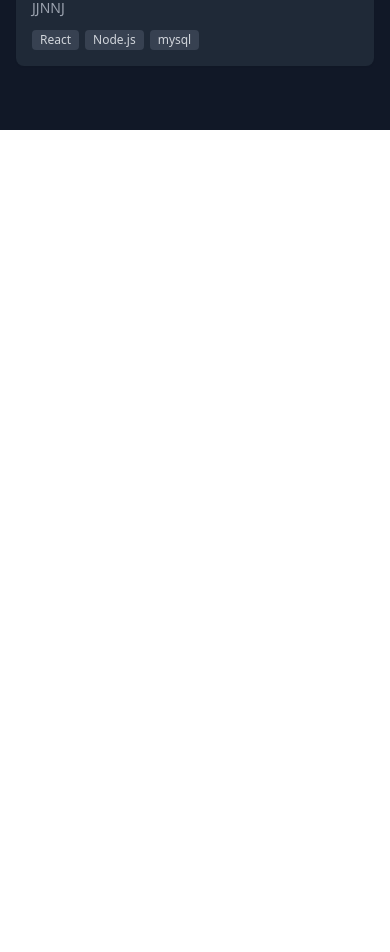
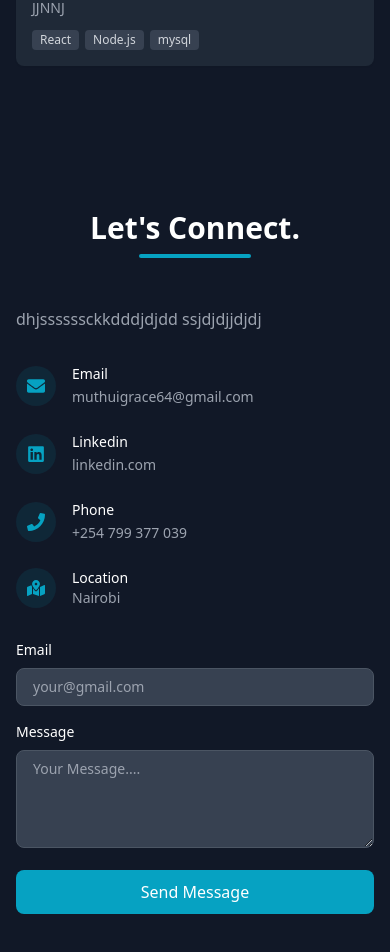
Before and after one commit to gragra-kj/GracePortfolio, a React app in the folder frontend/: page / in a window 390 px wide. Shown: the part 5680-6632 px from the top of the page. Before the commit the page ends 5810 px from the top, so only its background shows below. Built offline with nearby package versions, Linux system fonts and the light colour scheme; the HTML template or start-up script is replaced by a standard one.

Commit message:
contact section and contact form

```diff
--- a/frontend/src/App.jsx
+++ b/frontend/src/App.jsx
@@ -131,6 +131,7 @@ import Certificate from "./components/Certificate";
 import AboutSection from "./components/AboutSection";
 import Experience from "./components/Experience";
 import Projects from "./components/Projects";
+import ContactSection from "./components/ContactSection";
 const App = () => {
   useEffect(()=>{
     Aos.init({
@@ -148,6 +149,7 @@ const App = () => {
       <AboutSection/>
       <Experience/>
       <Projects/>
+      <ContactSection/>
 
     </div>
   );
--- /dev/null
+++ b/frontend/src/components/ContactSection.jsx
@@ -0,0 +1,160 @@
+import React from "react";
+import {
+  FaEnvelope,
+  FaLinkedin,
+  FaMapMarkedAlt,
+  FaPhone,
+} from "react-icons/fa";
+
+const ContactSection = () => {
+  const contactInfo = [
+    {
+      id: 1,
+      icon: FaEnvelope,
+      title: "Email",
+      value: "muthuigrace64@gmail.com",
+      link: "mailto:muthuigrace64@gmail.com",
+    },
+    {
+      id: 2,
+      icon: FaLinkedin,
+      title: "Linkedin",
+      value: "linkedin.com",
+      link: "#",
+    },
+    {
+      id: 3,
+      icon: FaPhone,
+      title: "Phone",
+      value: "+254 799 377 039",
+      link: "tel:+254 799 377 039",
+    },
+    {
+      id: 4,
+      icon: FaMapMarkedAlt,
+      title: "Location",
+      value: "Nairobi",
+      link: null,
+    },
+  ];
+  return (
+    <section className="py-20 bg-gray-900" id="contact">
+      <div className="container mx-auto px-4 max-w-6xl">
+        <div className="text-center mb-12">
+          <h2
+            className="text-3xl md:text-5xl font-extrabold text-white
+                mb-2"
+          >
+            Let's Connect.
+          </h2>
+          <div className="w-28 h-1 bg-primary mx-auto mt-2 rounded-2xl"></div>
+        </div>
+        <div className="grid md:grid-cols-2 gap-8">
+          <div>
+            <p className="text-gray-400 mb-8 leading-relaxed">
+              dhjssssssckkdddjdjdd ssjdjdjjdjdj
+            </p>
+            <div className="space-y-6">
+              {contactInfo.map((info) => {
+                const Icon = info.icon;
+                return (
+                  <div
+                    key={info.id}
+                    className="
+                                flex items-center gap-4 group"
+                  >
+                    <div
+                      className="w-10 h-10 rounded-full
+                                    bg-primary/10 flex items-center justify-center
+                                    group-hover:bg-primary/20 transition-colors"
+                    >
+                      <Icon size={18} className="text-primary" />
+                    </div>
+                    <div>
+                      <h4 className="text-white font-medium text-sm">
+                        {info.title}
+                      </h4>
+                      {info.link ? (
+                        <a
+                          href={info.link}
+                          className="
+                                    text-gray-400 text-sm hover:text-primary
+                                    transition-colors"
+                          target={
+                            info.title === "Location" ? "_self" : "_blank"
+                          }
+                          rel={
+                            info.title === "Location"
+                              ? ""
+                              : "noopener noreferrer"
+                          }
+                        >
+                          {info.value}
+                        </a>
+                      ) : (
+                        <p className="text-gray-400 text-sm">{info.value}</p>
+                      )}
+                    </div>
+                  </div>
+                );
+              })}
+            </div>
+          </div>
+          {/*Contact form */}
+          <div className="mb-4">
+            <form action="">
+              <div className="mb-4">
+                <label
+                  htmlFor="Email"
+                  className="
+                    text-white block mb-2 text-sm font-medium"
+                >
+                  Email
+                </label>
+                <input
+                  type="email"
+                  id="email"
+                  className="w-full px-4 py-2 bg-gray-700
+                    border border-gray-600 rounded-lg
+                    text-white text-sm focus:outline-none focus:border-primary
+                    transition-colors"
+                  placeholder="your@gmail.com"
+                  required
+                />
+              </div>
+              <div className="mb-4">
+                <label
+                  htmlFor="message"
+                  className="
+                    text-white block mb-2 text-sm font-medium"
+                >
+                  Message
+                </label>
+                <textarea
+                  id="message"
+                  className="w-full px-4 py-2 bg-gray-700
+                    border border-gray-600 rounded-lg
+                    text-white text-sm focus:outline-none focus:border-primary
+                    transition-colors"
+                  placeholder="Your Message...."
+                  rows="4"
+                  required
+                />
+              </div>
+              <button
+                type="submit"
+                className="w-full px-6 py-2.5 bg-primary text-white
+              rounded-lg font-medium hover:bg-primary/80
+              "
+              >
+                Send Message
+              </button>
+            </form>
+          </div>
+        </div>
+      </div>
+    </section>
+  );
+};
+
+export default ContactSection;
--- a/frontend/src/components/Header.jsx
+++ b/frontend/src/components/Header.jsx
@@ -1,4 +1,4 @@
-import React, { useState } from 'react'
+import  { useState } from 'react'
 import {Menu, X} from 'lucide-react'
 
 const Header = () => {
@@ -35,8 +35,8 @@ const Header = () => {
                         </li>
                     ))}
                 </ul>
-                <button onClick={()=>scrollToSection('#section')} className='bg-primary hover:bg-primary/90 text-white px-6 py-2.5 rounded-lg text-base font-semibold transition-all'>
-                    Contact Me
+                <button onClick={()=>scrollToSection('#contact')} className='bg-primary hover:bg-primary/90 text-white px-6 py-2.5 rounded-lg text-base font-semibold transition-all'>
+                    Contact
                 </button>
             </nav>
             {/*Mobile Menu */}
--- a/frontend/src/components/HeroSection.jsx
+++ b/frontend/src/components/HeroSection.jsx
@@ -1,4 +1,4 @@
-import React from 'react'
+//import React from 'react'
 import {Download} from "lucide-react"
 import hero from '../assets/hero2.jpeg'
 const HeroSection = () => {
```
